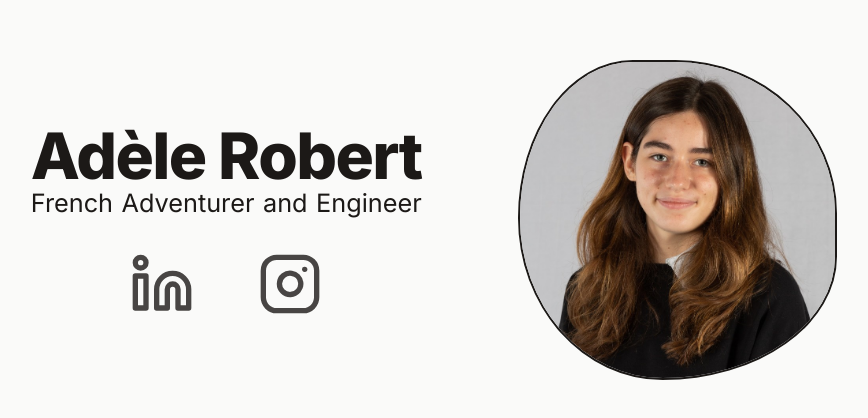
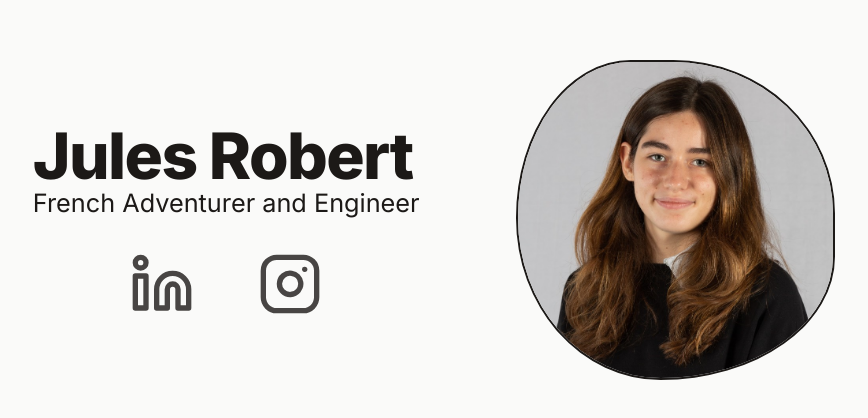
Before and after one commit to etrobert/julesrobert.com, a Next.js app: page / in a window 1280 px wide. Shown: the part 180-598 px from the top of the page, without its empty margins (206-1074 px from the left). Built offline with nearby package versions, Linux system fonts and the light colour scheme.

Commit message:
update name

```diff
--- a/app/layout.tsx
+++ b/app/layout.tsx
@@ -2,8 +2,8 @@ import { defaultFont } from './fonts';
 import './globals.scss';
 
 export const metadata = {
-  title: 'Adèle Robert',
-  description: "Adèle Robert's personal website",
+  title: 'Jules Robert',
+  description: "Jules Robert's personal website",
 };
 
 export default function RootLayout({
--- a/components/BusinessCardText.tsx
+++ b/components/BusinessCardText.tsx
@@ -5,7 +5,7 @@ import Links from './Links';
 const BusinessCardText = () => (
   <div className="text-[1.5rem] lg:text-[2rem]">
     <h1 className={`text-[2em] tracking-tight leading-none ${title.className}`}>
-      Adèle Robert
+      Jules Robert
     </h1>
     <JustifiedText className={'text-[0.79em] leading-tight'}>
       French Adventurer and Engineer
```
